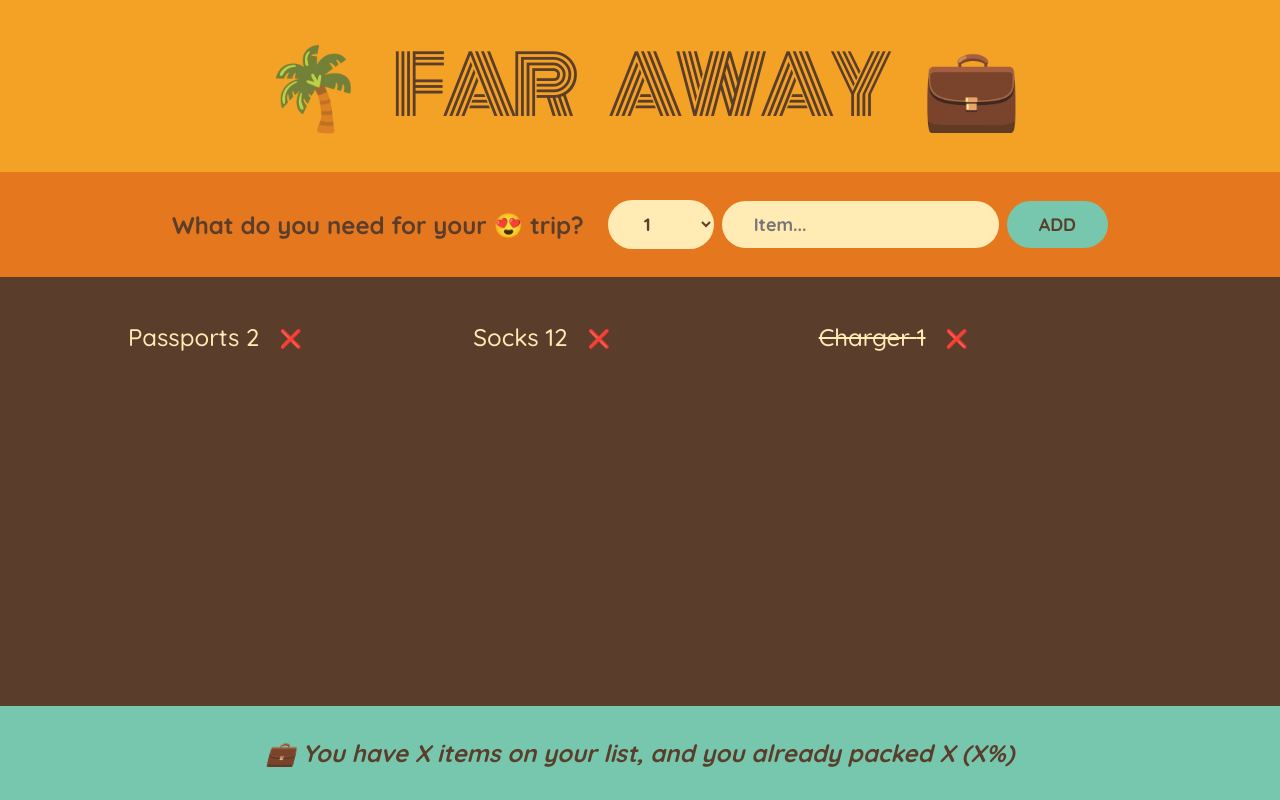
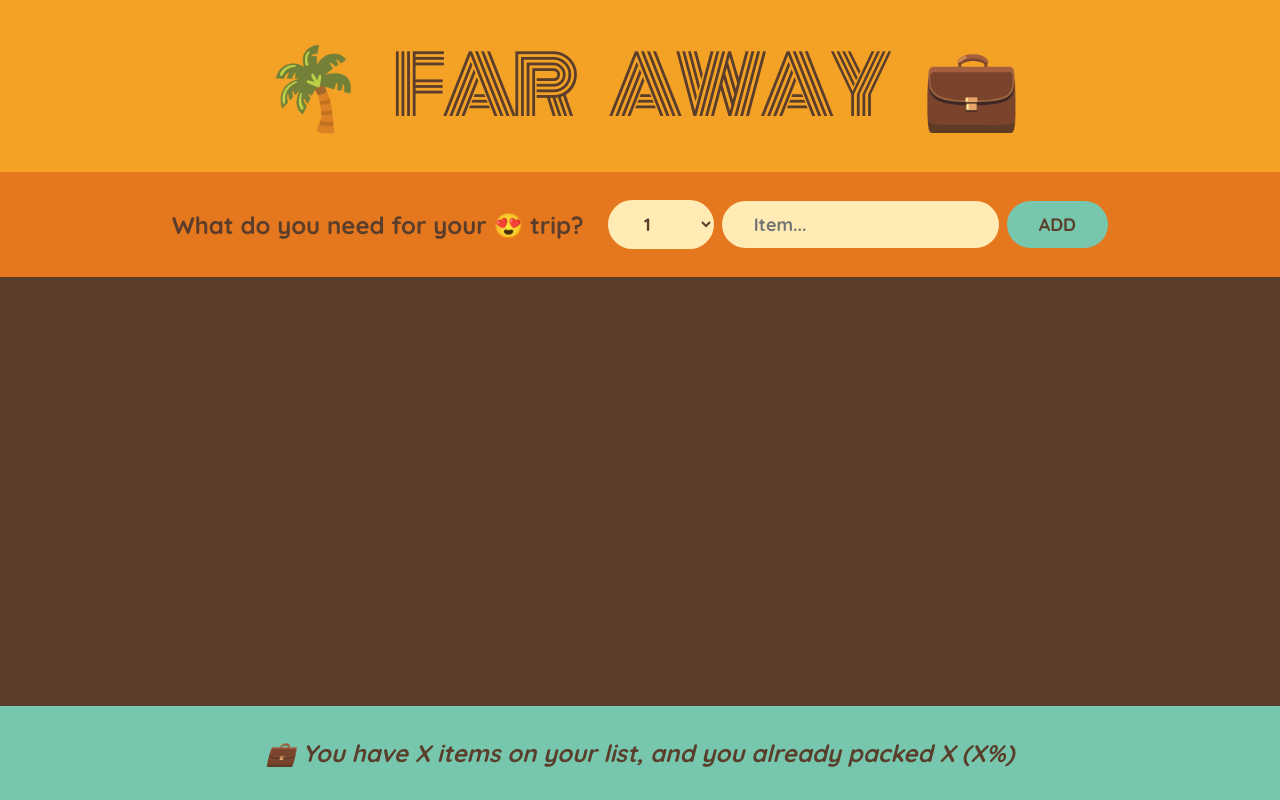
Before and after one commit to rehanmosabbir/travel-list, a React (Create React App) app: page / in a window 1280 px wide. Built offline with nearby package versions, Linux system fonts and the light colour scheme.

Commit message:
lifting state up to the App component from the Form component

```diff
--- a/src/App.js
+++ b/src/App.js
@@ -7,11 +7,16 @@
 ];
 
 export default function App() {
+  const [items, setItems] = useState([]);
+
+  function handleAddItems(item) {
+    setItems((items) => [...items, item]);
+  }
   return (
     <div className="app">
       <Logo />
-      <Form />
-      <PackingList />
+      <Form onAddItems={handleAddItems} />
+      <PackingList items={items} />
       <Stats />
     </div>
   );
@@ -20,13 +25,15 @@
 function Logo() {
   return <h1>🌴 Far Away 💼</h1>;
 }
-function Form() {
+function Form({ onAddItems }) {
   const [description, setDescription] = useState("");
   const [quantity, setQuantity] = useState(1);
+
   function handleSubmit(e) {
     e.preventDefault();
-    const newItem = { description, quantity, packed: false, id: new Date() };
+    const newItem = { description, quantity, packed: false, id: Date.now() };
     console.log(newItem);
+    onAddItems(newItem);
     setDescription("");
     setQuantity(1);
   }
@@ -53,11 +60,11 @@
     </form>
   );
 }
-function PackingList() {
+function PackingList({ items }) {
   return (
     <div className="list">
       <ul>
-        {initialItems.map((item) => (
+        {items.map((item) => (
           <Item item={item} key={item.id} />
         ))}
       </ul>
```
